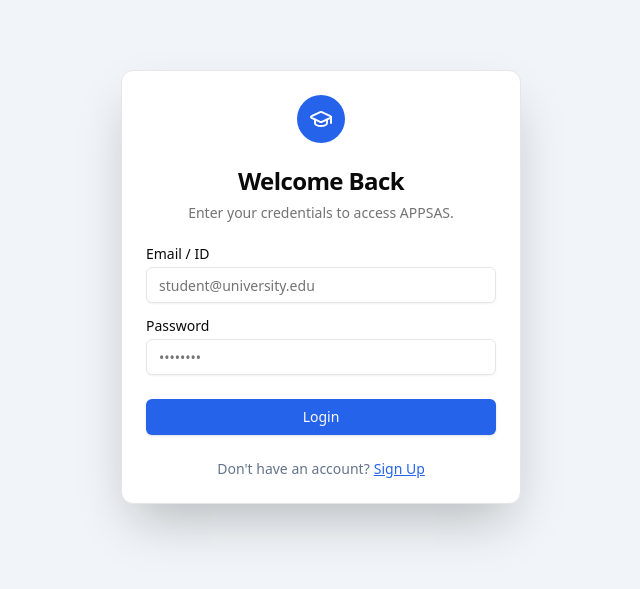
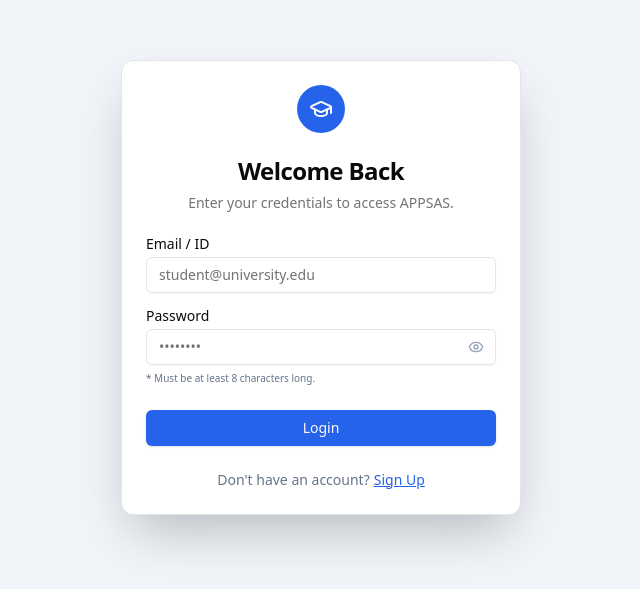
Before and after one commit to Krish-452/APPSAS, a React (Vite) app: page / in a window 1280 px wide. Shown: the part 113-702 px from the top of the page, without its empty margins (319-959 px from the left). Built offline with nearby package versions, Linux system fonts and the light colour scheme.

Commit message:
Update Login.jsx

```diff
--- a/src/pages/Login.jsx
+++ b/src/pages/Login.jsx
@@ -4,12 +4,13 @@ import { Card, CardContent, CardHeader, CardTitle, CardDescription, CardFooter }
 import { Input } from "@/components/ui/input";
 import { Label } from "@/components/ui/label";
 import { Button } from "@/components/ui/button";
-import { GraduationCap } from "lucide-react";
+import { GraduationCap, Eye, EyeOff } from "lucide-react";
 
 export default function Login() {
   const navigate = useNavigate();
   const [loading, setLoading] = useState(false);
-  const [isLogin, setIsLogin] = useState(true); // Toggle state
+  const [isLogin, setIsLogin] = useState(true);
+  const [showPassword, setShowPassword] = useState(false); // Toggle password visibility
 
   const handleSubmit = (e) => {
     e.preventDefault();
@@ -18,12 +19,18 @@ export default function Login() {
     setTimeout(() => {
       setLoading(false);
       const email = document.getElementById("email").value;
+      const password = document.getElementById("password").value;
 
-      // ✅ LOGIC UPDATED: Exact match required for Admin
+      // Basic validation
+      if (password.length < 8) {
+        alert("Password must be at least 8 characters long.");
+        return;
+      }
+
+      // Admin Check
       if (email === "Admin@gmail.com") {
         navigate("/admin");
       } else {
-        // Redirect regular students to the dashboard
         navigate("/dashboard");
       }
     }, 1000);
@@ -55,14 +62,35 @@ export default function Login() {
                   <Input id="name" placeholder="John Doe" required />
                 </div>
               )}
+
               <div className="flex flex-col space-y-1.5">
                 <Label htmlFor="email">Email / ID</Label>
                 <Input id="email" placeholder="student@university.edu" required />
               </div>
-              <div className="flex flex-col space-y-1.5">
+
+              <div className="flex flex-col space-y-1.5 relative">
                 <Label htmlFor="password">Password</Label>
-                <Input id="password" type="password" placeholder="••••••••" required />
+                <div className="relative">
+                    <Input
+                        id="password"
+                        type={showPassword ? "text" : "password"}
+                        placeholder="••••••••"
+                        required
+                        minLength={8} // Enforce 8 chars
+                    />
+                    <button
+                        type="button"
+                        onClick={() => setShowPassword(!showPassword)}
+                        className="absolute right-3 top-2.5 text-slate-400 hover:text-slate-600"
+                    >
+                        {showPassword ? <EyeOff size={16} /> : <Eye size={16} />}
+                    </button>
+                </div>
+                <p className="text-[10px] text-slate-500 mt-1">
+                    * Must be at least 8 characters long.
+                </p>
               </div>
+
             </div>
             <Button className="w-full mt-6 bg-blue-600 hover:bg-blue-700" disabled={loading}>
               {loading ? "Processing..." : (isLogin ? "Login" : "Sign Up")}
```
